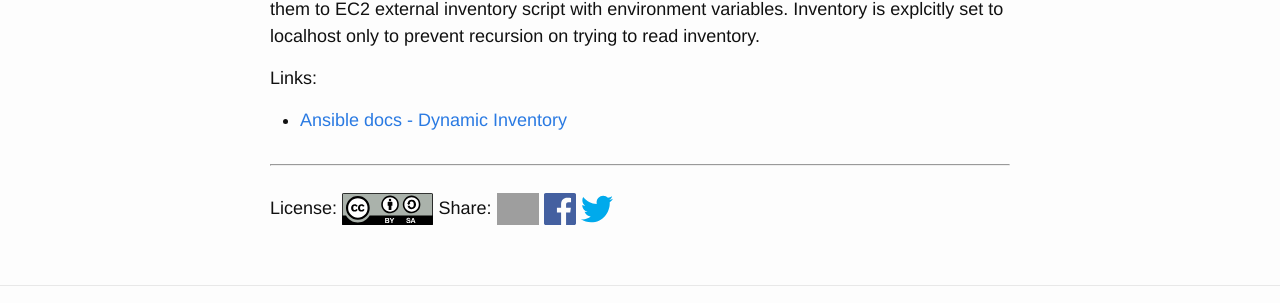
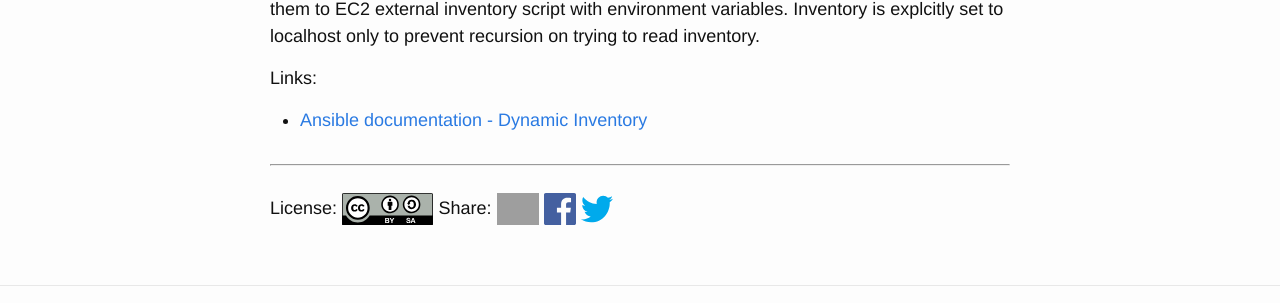
Before and after one commit to selivan/selivan.github.io, a Jekyll site: the page built from _posts/2018-01-31-ansible-dynamic-inventory-ec2-keys-in-vault.md, in a window 1280 px wide. Shown: the part 1464-1767 px from the top of the page. Built offline with Jekyll 4.4.1, drawn with Linux system fonts in a browser that asks for light colours; comment, search, counter and statistics services are not loaded; grey boxes are pictures that could not be loaded.

Commit message:
small fix

```diff
--- a/_posts/2018-01-31-ansible-dynamic-inventory-ec2-keys-in-vault.md
+++ b/_posts/2018-01-31-ansible-dynamic-inventory-ec2-keys-in-vault.md
@@ -53,4 +53,4 @@ Don't forget `chmod a+x inventory/ec2.sh`, or Ansible will try to read it as sta
 This executable uses ansible to read AWS credentials from vault encrypted file and passes them to EC2 external inventory script with environment variables. Inventory is explcitly set to localhost only to prevent recursion on trying to read inventory.
 
 Links:
-* [Ansible docs - Dynamic Inventory](http://docs.ansible.com/ansible/latest/intro_dynamic_inventory.html)
+* [Ansible documentation - Dynamic Inventory](http://docs.ansible.com/ansible/latest/intro_dynamic_inventory.html)
```
